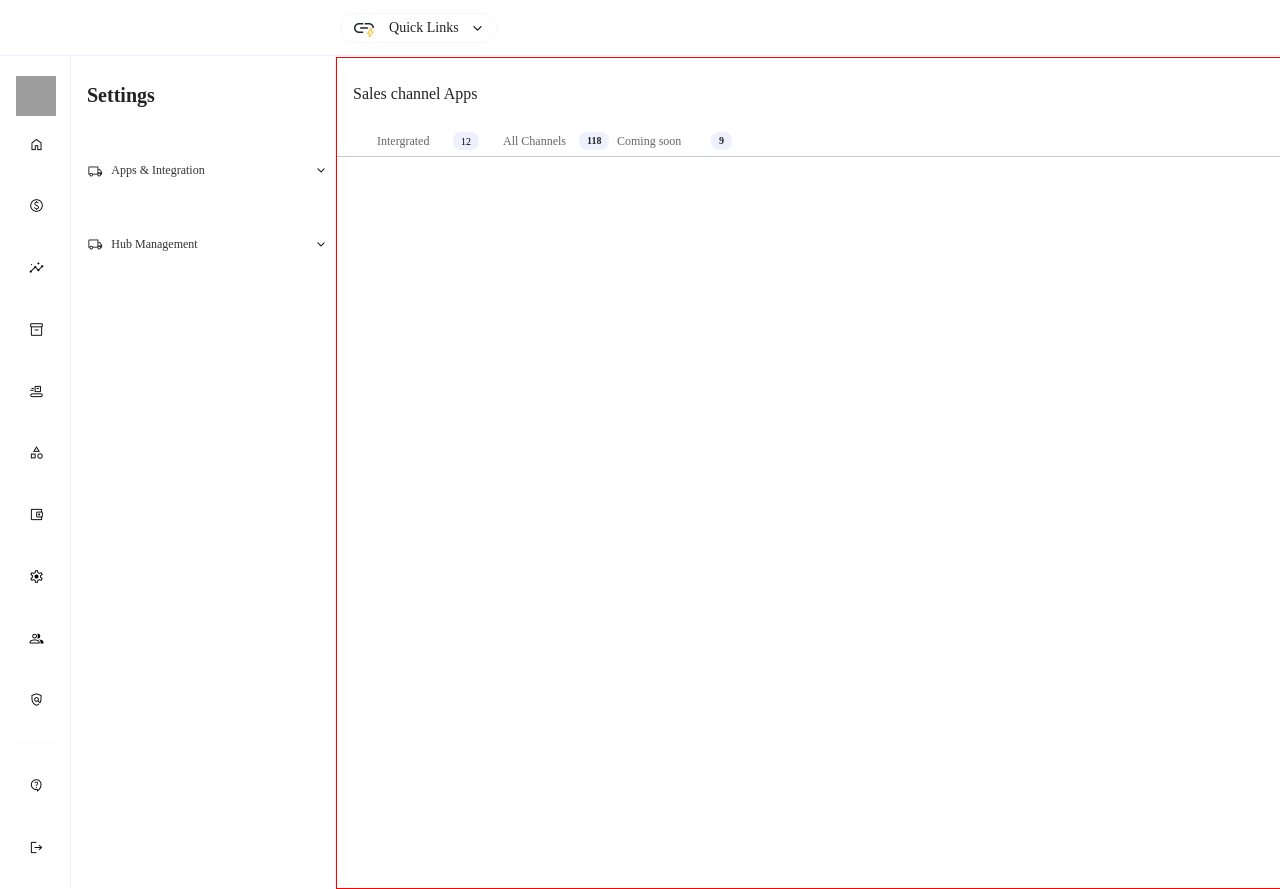
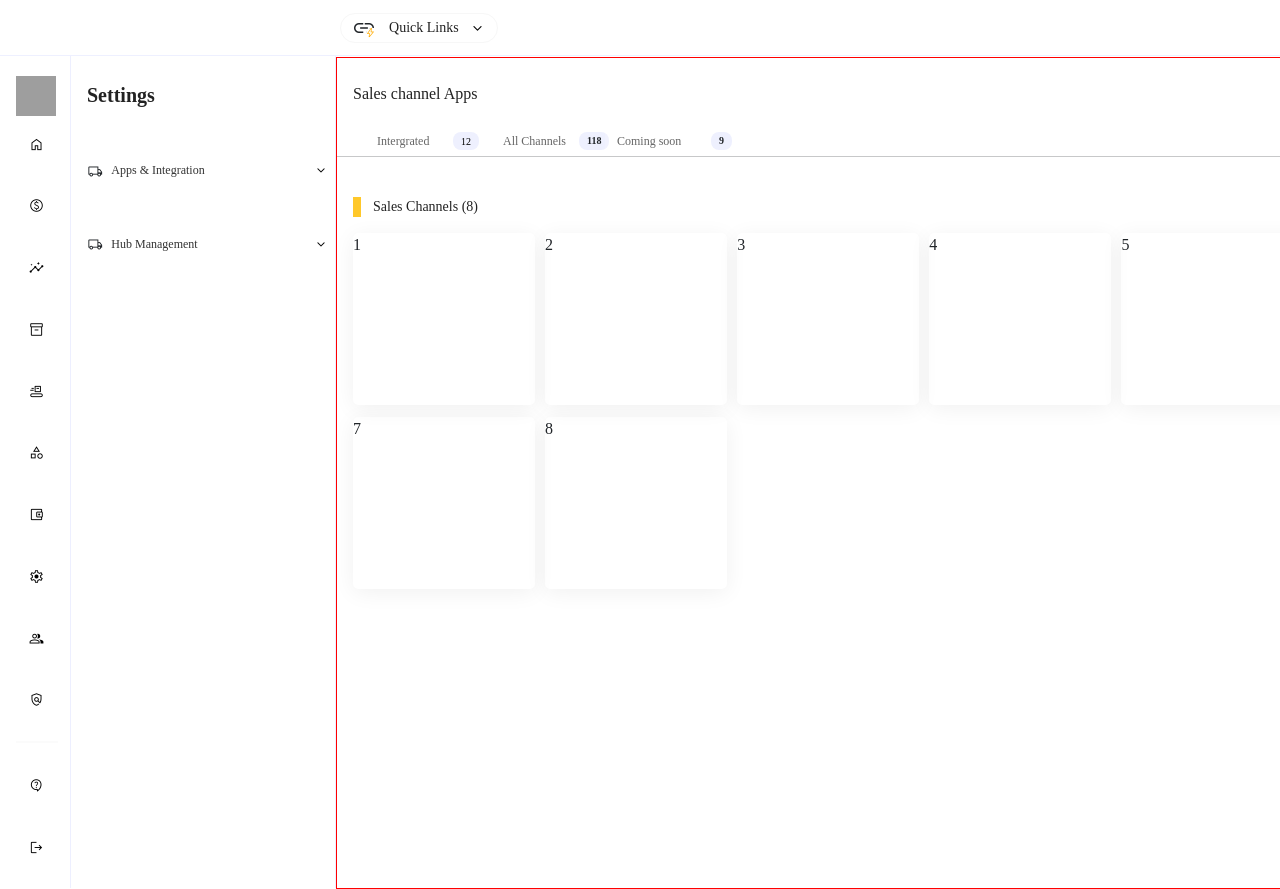
Before and after one commit to msharmasharma/Omniful-Assignment, a React (Create React App) app in the folder figma-design/: page /sales in a window 1280 px wide. Shown: the top 889 px of the page. Built offline with nearby package versions, Linux system fonts and the light colour scheme; grey boxes are pictures that could not be loaded.

Commit message:
sales funcs

```diff
--- a/figma-design/src/components/Settings.js
+++ b/figma-design/src/components/Settings.js
@@ -3,7 +3,6 @@ import { Link } from "react-router-dom";
 import "../css/Settings.css";
 export const Settings = () => {
   const [space, setSpace] = useState(true);
-  const [transone, setTransOne] = useState(true);
   const [trans, setTrans] = useState(true);
   return (
     <div className="mainbody">
@@ -32,7 +31,7 @@ export const Settings = () => {
           <div class="down">
             <span
               class={`material-symbols-outlined expand ${
-                space == true ? "" : "expands"
+                space === true ? "" : "expands"
               } `}
             >
               expand_more
@@ -64,7 +63,7 @@ export const Settings = () => {
         </div>
       </div>
 
-      <div class={`dropdown top ${space == true ? "" : "hubmanage"}  `}>
+      <div class={`dropdown top ${space === true ? "" : "hubmanage"}  `}>
         <div className="box">
           <div>
             <span
@@ -88,7 +87,7 @@ export const Settings = () => {
           <div class="down">
             <span
               class={`material-symbols-outlined expand ${
-                trans == true ? "" : "expns"
+                trans === true ? "" : "expns"
               } `}
             >
               expand_more
--- a/figma-design/src/components/SideBar.js
+++ b/figma-design/src/components/SideBar.js
@@ -1,5 +1,4 @@
 import "../css/SideBar.css";
-import { Settings } from "./Settings";
 export const SideBar = () => {
   return (
     <div className="sidebar">
--- a/figma-design/src/css/Sales.css
+++ b/figma-design/src/css/Sales.css
@@ -191,3 +191,45 @@
   background: #5468fa;
   color: #ffffff;
 }
+
+.beforchanneleight {
+  display: flex;
+}
+
+.yellow {
+  width: 8px;
+  height: 20px;
+  margin-left: 16px;
+  margin-right: 12px;
+  margin-top: 24px;
+  background: #ffc82a;
+}
+
+.channeleight {
+  width: 136px;
+  height: 20px;
+  margin-top: 24px;
+  font-family: "Poppins";
+  font-style: normal;
+  font-weight: 500;
+  font-size: 14px;
+  line-height: 20px;
+  color: #222222;
+}
+
+.allgrids {
+  display: grid;
+  grid-template-columns: repeat(6, 15.9%);
+  margin-left: 16px;
+  margin-top: 16px;
+  row-gap: 12px;
+  column-gap: 8px;
+}
+
+.boxes {
+  height: 172px;
+  width: 182px;
+  border-radius: 5.570032596588135px;
+  background: rgba(0, 0, 0, 0.0001);
+  box-shadow: 0px 3.71336px 22.2801px rgba(0, 0, 0, 0.06);
+}
--- a/figma-design/src/css/SideBar.css
+++ b/figma-design/src/css/SideBar.css
@@ -3,7 +3,6 @@
   height: 832px;
   margin-left: 0px;
   background: #ffffff;
-  /* border-right: 1px solid black; */
 }
 
 .first {
--- a/figma-design/src/pages/Saleschannel.js
+++ b/figma-design/src/pages/Saleschannel.js
@@ -23,6 +23,20 @@ export const Saleschannel = () => {
         </div>
       </div>
       <hr className="har" />
+      <div className="beforchanneleight">
+        <div className="yellow"></div>
+        <div className="channeleight">Sales Channels (8)</div>
+      </div>
+      <div className="allgrids">
+        <div className="boxes">1</div>
+        <div className="boxes">2</div>
+        <div className="boxes">3</div>
+        <div className="boxes">4</div>
+        <div className="boxes">5</div>
+        <div className="boxes">6</div>
+        <div className="boxes">7</div>
+        <div className="boxes">8</div>
+      </div>
     </div>
   );
 };
```
